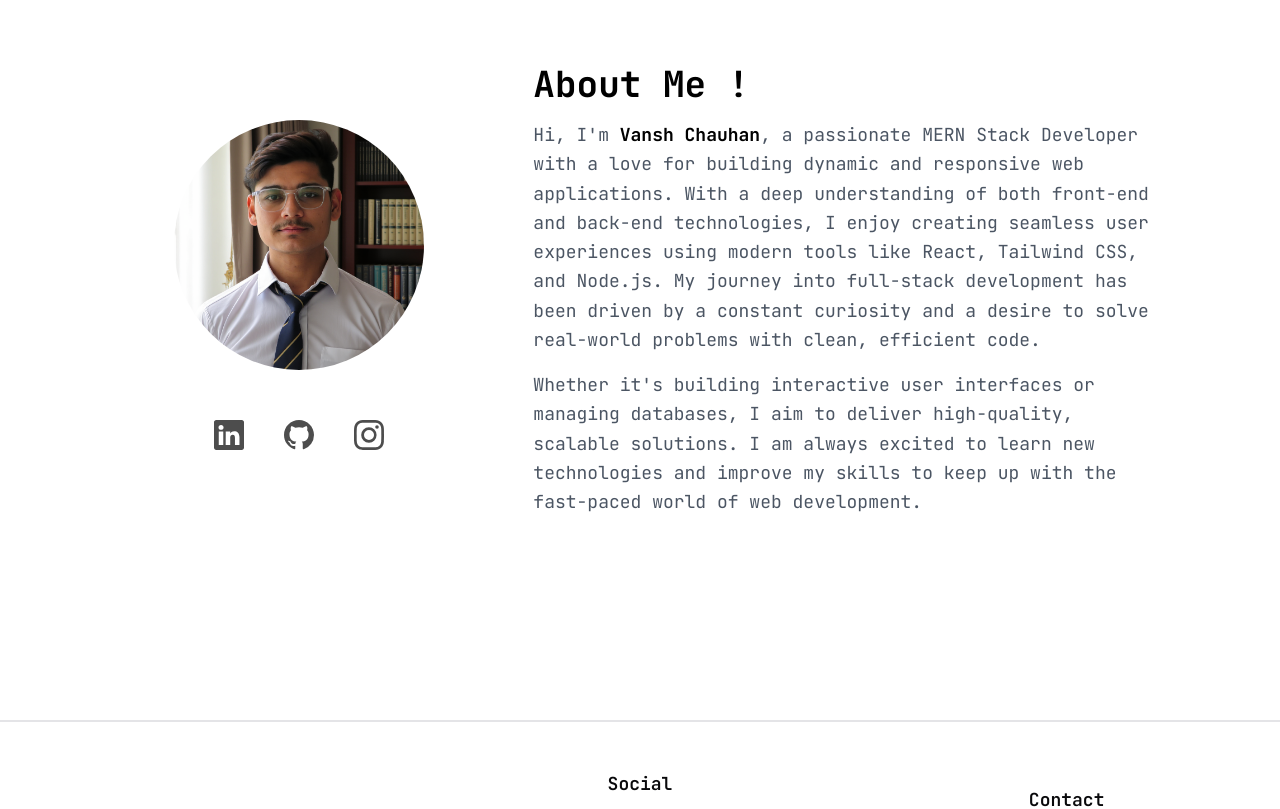
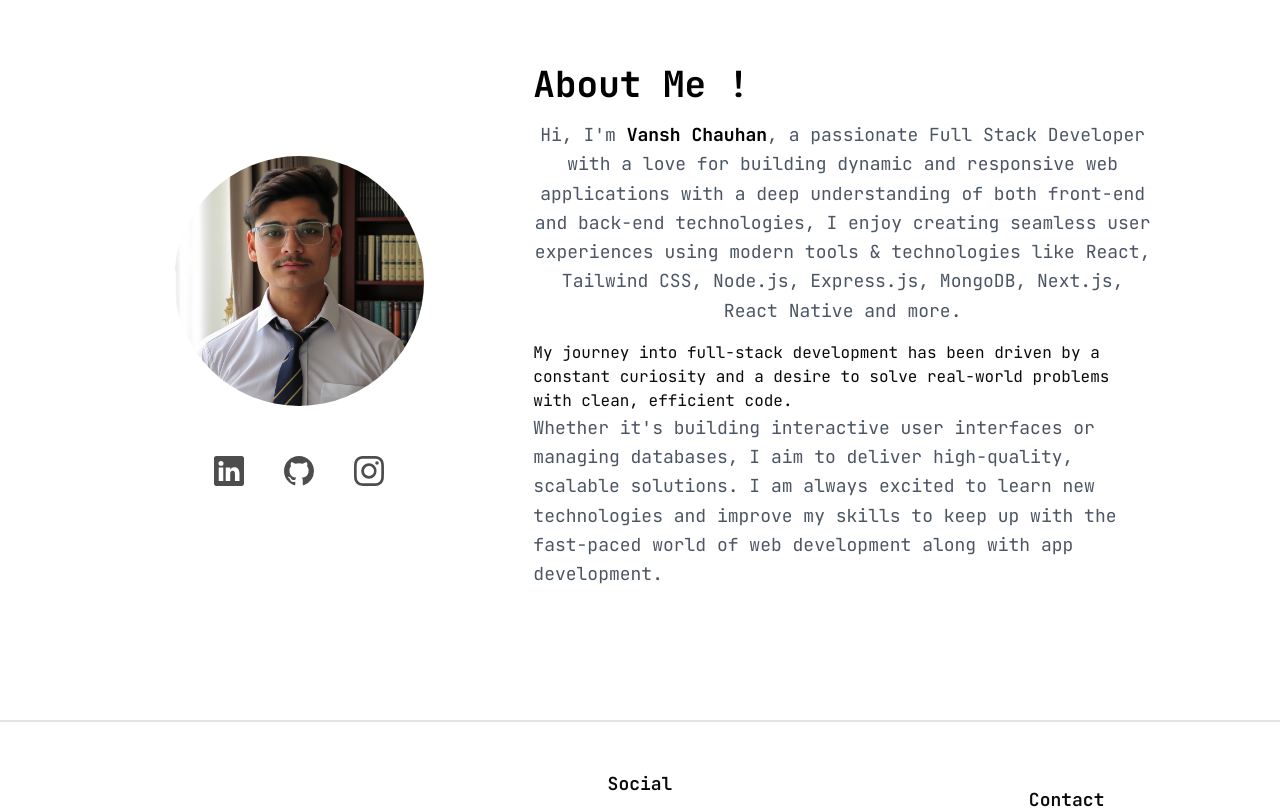
Before and after one commit to VanshChauhanGit/Portfolio-React, a React (Vite) app: page /about in a window 1280 px wide. Shown: the top 809 px of the page. Built offline with nearby package versions, Linux system fonts and the light colour scheme.

Commit message:
Update about info

```diff
--- a/src/components/About.jsx
+++ b/src/components/About.jsx
@@ -51,24 +51,29 @@ const About = () => {
             animate={{ y: 0, x: 0 }}
             transition={{ duration: 1 }}
           >
-            <p className="mb-4 text-lg leading-relaxed text-gray-600 dark:text-gray-300">
+            <p className="mb-4 text-lg leading-relaxed text-center text-gray-600 dark:text-gray-300">
               Hi, I'm{" "}
               <span className="font-bold text-black dark:text-white">
                 Vansh Chauhan
               </span>
-              , a passionate MERN Stack Developer with a love for building
-              dynamic and responsive web applications. With a deep understanding
+              , a passionate Full Stack Developer with a love for building
+              dynamic and responsive web applications with a deep understanding
               of both front-end and back-end technologies, I enjoy creating
-              seamless user experiences using modern tools like React, Tailwind
-              CSS, and Node.js. My journey into full-stack development has been
-              driven by a constant curiosity and a desire to solve real-world
-              problems with clean, efficient code.
+              seamless user experiences using modern tools & technologies like
+              React, Tailwind CSS, Node.js, Express.js, MongoDB, Next.js, React
+              Native and more.
+            </p>
+            <p>
+              My journey into full-stack development has been driven by a
+              constant curiosity and a desire to solve real-world problems with
+              clean, efficient code.
             </p>
             <p className="text-lg leading-relaxed text-gray-600 dark:text-gray-300">
               Whether it's building interactive user interfaces or managing
               databases, I aim to deliver high-quality, scalable solutions. I am
               always excited to learn new technologies and improve my skills to
-              keep up with the fast-paced world of web development.
+              keep up with the fast-paced world of web development along with
+              app development.
             </p>
           </motion.div>
         </div>
```
